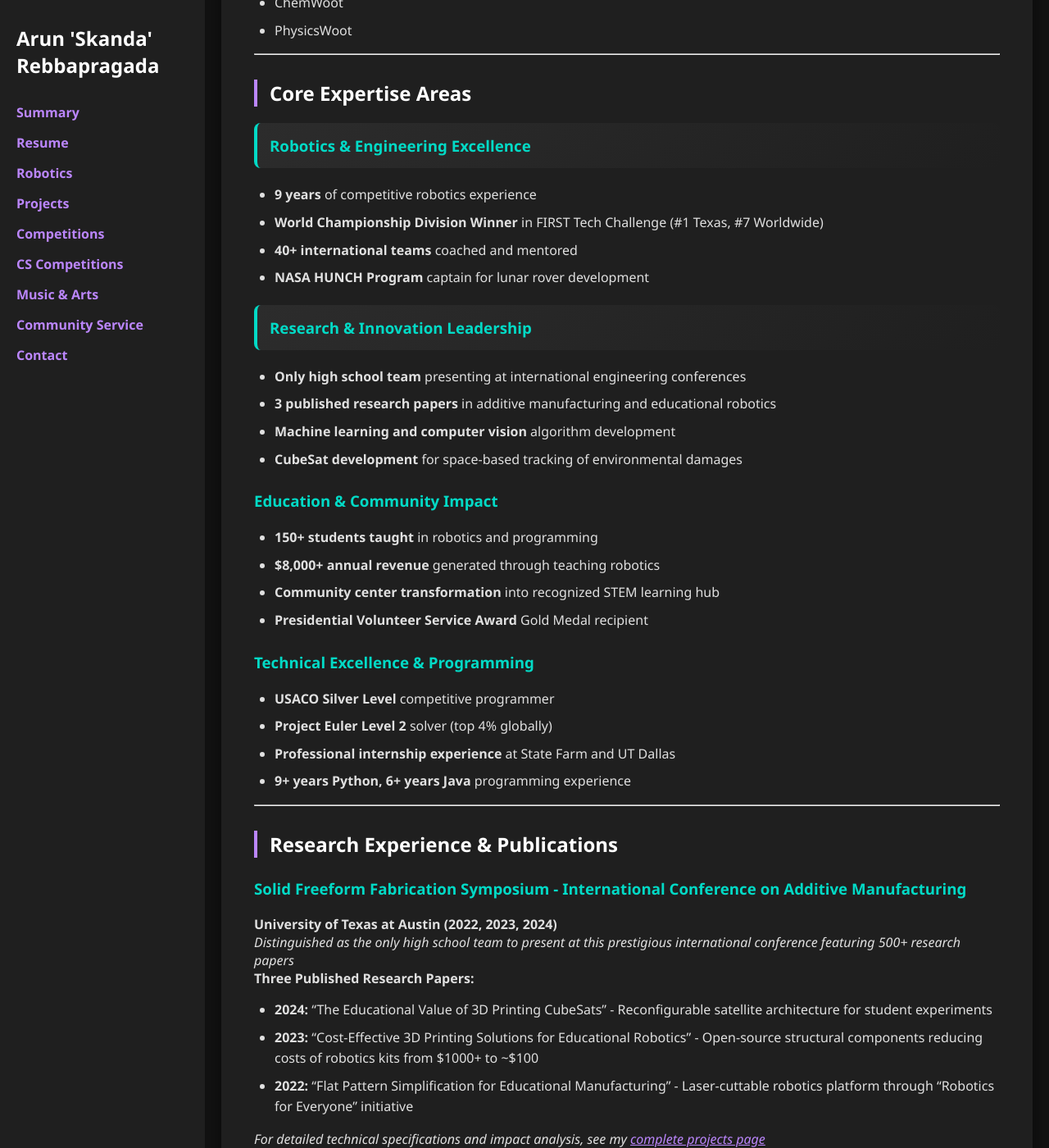
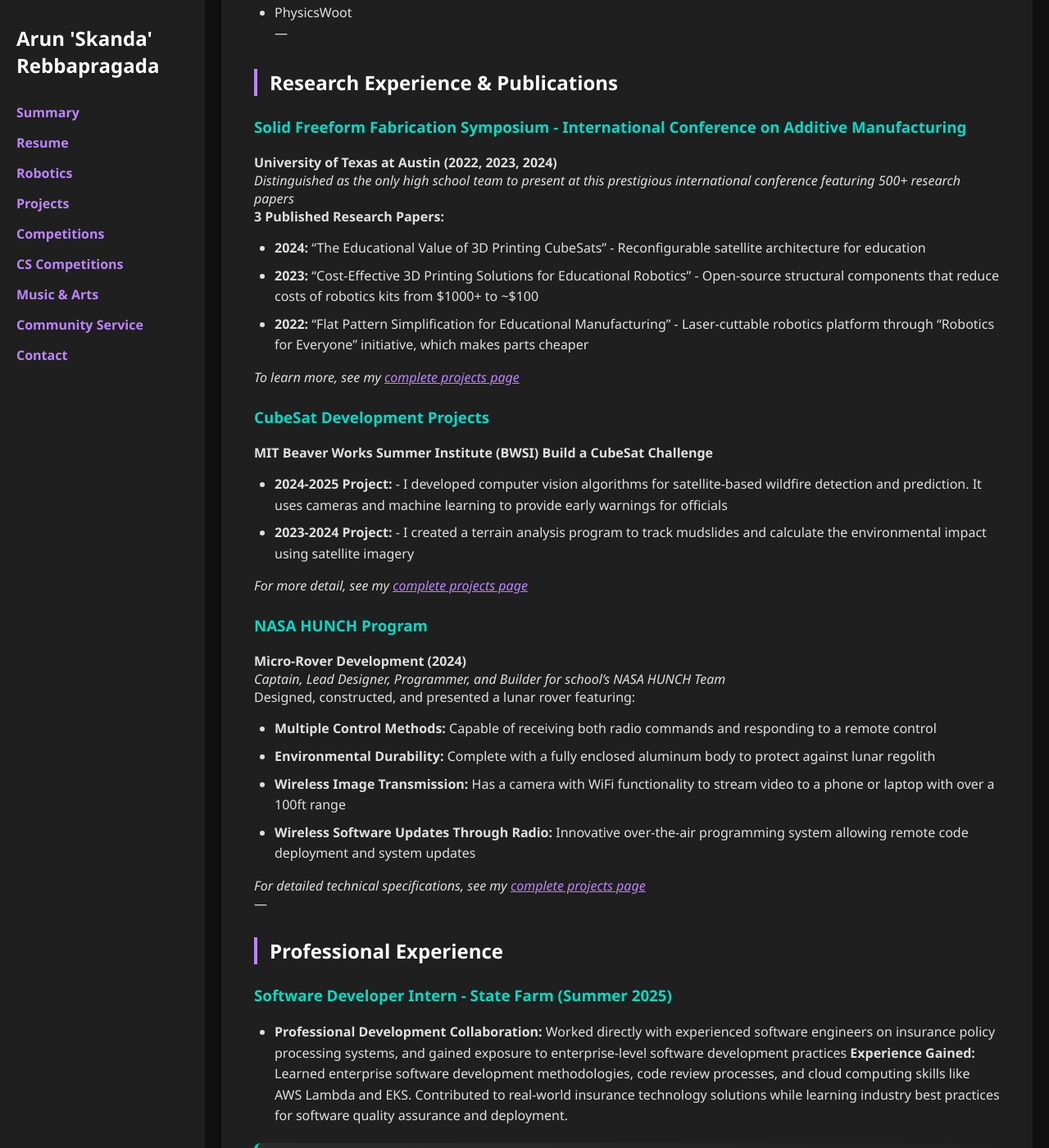
Before and after one commit to skandacode/skandacode.github.io, a Jekyll site: the page built from summary.md, in a window 1280 px wide and 1400 px high, scrolled down 1713 px. Shown: the whole window at 82% size. Built offline with Jekyll 4.4.1, drawn with Linux system fonts in a browser that asks for light colours; some of the changed text lies outside the part shown.

Commit message:
homepage and summary changes

```diff
--- a/summary.md
+++ b/summary.md
@@ -30,63 +29,35 @@ What sets me apart isn’t just academic performance. it's the way I connect tec
 
 ### Advanced Coursework
 
-**AP Classes & UT OnRamps Dual Enrollment:**
-- **AP Biology**
-- **AP Human Geography**
-- **AP Chemistry**
-- **AP Computer Science Principles**
-- **AP World History**
-- **AP Precalculus**
-- **UT OnRamps Physics**
-- **UT OnRamps US History**
-- **AP Psychology**
-- **AP Computer Science A**
-- **AP Environmental Science**
-- **AP English 3**
-- **AP Calculus BC**
-- **AP Physics C: Mechanics and Electricity & Magnetism** (Self-Study)
+AP Classes & UT OnRamps Dual Enrollment:
+- AP Biology (Score: 5, Grade 9)
+- AP Human Geography (Score: 4, Grade 9)
+- AP Chemistry (Score: 5, Grade 10)
+- AP Computer Science Principles (Score: 5, Grade 10)
+- AP World History (Score: 5, Grade 10)
+- AP Precalculus (Score: 5, Grade 10)
+- UT OnRamps Physics (Grade 10)
+- UT OnRamps US History (Grade 11)
+- AP Psychology (Grade 11)
+- AP Computer Science A (Grade 11)
+- AP Environmental Science (Grade 11)
+- AP English 3 (Grade 11)
+- AP Calculus BC (Grade 12)
+- AP Physics C: Mechanics and Electricity & Magnetism (Self-Study, Grade 12)
 
-**Art of Problem Solving (AoPS) Advanced Mathematics:**
+**Art of Problem Solving Courses:**
 
-*Mathematics Foundations:*
+*Math Courses:*
 - Introduction to Counting and Probability
 - Introduction to Geometry
 - Introduction to Number Theory
 - Intermediate Algebra
 - Calculus
 
-*Competition Sciences:*
+*Competition Preparation:*
 - ChemWoot
 - PhysicsWoot
-
----
-
-## Core Expertise Areas
-
-### **Robotics & Engineering Excellence**
-- **9 years** of competitive robotics experience
-- **World Championship Division Winner** in FIRST Tech Challenge (#1 Texas, #7 Worldwide)
-- **40+ international teams** coached and mentored
-- **NASA HUNCH Program** captain for lunar rover development
-
-### **Research & Innovation Leadership**
-- **Only high school team** presenting at international engineering conferences
-- **3 published research papers** in additive manufacturing and educational robotics
-- **Machine learning and computer vision** algorithm development
-- **CubeSat development** for space-based tracking of environmental damages
-
-### **Education & Community Impact**
-- **150+ students taught** in robotics and programming
-- **$8,000+ annual revenue** generated through teaching robotics
-- **Community center transformation** into recognized STEM learning hub
-- **Presidential Volunteer Service Award** Gold Medal recipient
-
-### **Technical Excellence & Programming**
-- **USACO Silver Level** competitive programmer
-- **Project Euler Level 2** solver (top 4% globally)
-- **Professional internship experience** at State Farm and UT Dallas
-- **9+ years Python, 6+ years Java** programming experience
-
+<br>
 ---
 
 ## Research Experience & Publications
@@ -96,34 +67,33 @@ What sets me apart isn’t just academic performance. it's the way I connect tec
 
 *Distinguished as the only high school team to present at this prestigious international conference featuring 500+ research papers*
 
-**Three Published Research Papers:**
-- **2024:** "The Educational Value of 3D Printing CubeSats" - Reconfigurable satellite architecture for student experiments
-- **2023:** "Cost-Effective 3D Printing Solutions for Educational Robotics" - Open-source structural components reducing costs of robotics kits from $1000+ to ~$100
-- **2022:** "Flat Pattern Simplification for Educational Manufacturing" - Laser-cuttable robotics platform through "Robotics for Everyone" initiative
+**3 Published Research Papers:**
+- **2024:** "The Educational Value of 3D Printing CubeSats" - Reconfigurable satellite architecture for education
+- **2023:** "Cost-Effective 3D Printing Solutions for Educational Robotics" - Open-source structural components that reduce costs of robotics kits from $1000+ to ~$100
+- **2022:** "Flat Pattern Simplification for Educational Manufacturing" - Laser-cuttable robotics platform through "Robotics for Everyone" initiative, which makes parts cheaper
 
-*For detailed technical specifications and impact analysis, see my [complete projects page](projects.md)*
+*To learn more, see my [complete projects page](projects.md)*
 
 ### CubeSat Development Projects
 **MIT Beaver Works Summer Institute (BWSI) Build a CubeSat Challenge**
 
-- **2024-2025 Project:** - Developed computer vision algorithms for satellite-based wildfire detection and prediction using camera systems and machine learning to provide early warning systems for fire management agencies
-- **2023-2024 Project:** - Created terrain analysis systems to track mudslides and calculate environmental impact using satellite imagery and geographical information systems
+- **2024-2025 Project:** - I developed computer vision algorithms for satellite-based wildfire detection and prediction. It uses cameras and machine learning to provide early warnings for officials
+- **2023-2024 Project:** - I created a terrain analysis program to track mudslides and calculate the environmental impact using satellite imagery
 
-*For detailed technical specifications and impact analysis, see my [complete projects page](projects.md)*
+*For more detail, see my [complete projects page](projects.md)*
 
 ### NASA HUNCH Program
 **Micro-Rover Development (2024)**
 
 *Captain, Lead Designer, Programmer, and Builder for school's NASA HUNCH Team*
 
-Designed and constructed a lunar-capable rover featuring:
-- **Dual Control Systems:** Remote control operation and computer-based radio command interface
-- **Environmental Durability:** Engineering specifications for lunar surface conditions including temperature extremes and vacuum environment
-- **Advanced Imaging:** High-resolution camera system with real-time image capture and transmission capabilities
-- **Wireless Software Updates:** Innovative over-the-air programming system allowing remote code deployment and system updates
-- **Communication Systems:** Radio frequency communication protocols for reliable data transmission
+Designed, constructed, and presented a lunar rover featuring:
+- **Multiple Control Methods:** Capable of receiving both radio commands and responding to a remote control
+- **Environmental Durability:** Complete with a fully enclosed aluminum body to protect against lunar regolith
+- **Wireless Image Transmission:** Has a camera with WiFi functionality to stream video to a phone or laptop with over a 100ft range
+- **Wireless Software Updates Through Radio:** Innovative over-the-air programming system allowing remote code deployment and system updates
 
-*For detailed technical specifications and impact analysis, see my [complete projects page](projects.md)*
+*For detailed technical specifications, see my [complete projects page](projects.md)*
 <br>
 ---
 
@@ -137,16 +107,13 @@ Designed and constructed a lunar-capable rover featuring:
 ### Research Intern - University of Texas at Dallas (Summer 2024)
 **Algorithms and Data Structures Workshop**
 
-- **Advanced Algorithm Study:** Comprehensive exploration of searching algorithms, sorting techniques, divide-and-conquer strategies, and dynamic programming approaches
-- **Data Structure Mastery:** In-depth analysis of lists, arraylists, queues, stacks, linked lists, and tree structures with practical applications
-- **Competition Problem Solving:** Applied theoretical knowledge to solve complex computational problems typical of programming competitions
+- **Different algorithms:** Learned about different types of searching algorithms, sorting techniques, divide-and-conquer strategies, and dynamic programming approaches
+- **Data Structures:** In-depth analysis of lists, arraylists, queues, stacks, linked lists, and tree structures with applications in competitive programming
 
 ### Research Intern - University of Texas at Dallas (Summer 2023)
 **Pattern Discovery and Machine Learning Laboratory**
-
-- **Vehicle Trajectory Prediction:** Developed and implemented a PyTorch-based Convolutional Neural Network (CNN) to predict vehicle movement patterns with 83% accuracy
+- **Vehicle Trajectory Prediction:** Developed and implemented a PyTorch-based Convolutional Neural Network to predict vehicle movement patterns with 83% accuracy
 - **Autonomous Vehicle Safety:** Created reinforcement learning algorithms to enable autonomous vehicles to avoid collisions by anticipating other vehicles' trajectories
-- **Machine Learning Pipeline:** Designed complete data processing pipeline from trajectory generation through model training and real-time prediction implementation
 
 ---
 
@@ -165,56 +132,31 @@ Raspberry Pi-based environmental monitoring solution for global cargo tracking,
 <br>
 ---
 
-## Competitive Robotics Excellence
+## Competitive Robotics
 
 *For complete robotics journey details and team achievements, see my [robotics page](robotics.md)*
 
 ### FIRST Tech Challenge (FTC) - Team Captain & Founder (2020-Present)
-*Lead CAD Modeler, Robot Builder, and Programmer*
 
-**Career Highlights:**
-- **2024-25 Season:** World Championship Division Winner, #1 Texas, #7 Global ranking
-- **2022-23 Season:** Texas State Championship Winner, 11th place globally at World Championships
-- **Teaching Impact:** Founded and coached 22+ competitive robotics teams, taught 150+ students
+- **2024-25 Season:** World Championship Division Winning Alliance Captain, #1 Texas ranking, #7 Global ranking and the Maryland Tech Invitational (MTI)
+- **2023-2024 Season:** Ranked #1 in software and controls, qualified for the World Championships and the MTI
+- **2022-23 Season:** Texas State Championship Winning Alliance Captain, 11th place globally at World Championships and the MTI
 
 ### FIRST Lego League (FLL) - Team Captain & Founder (2017-2020)
 - **World Championships:** Qualified 2018, 2020 (represented Texas)
-- **Regional Excellence:** Multiple #1 rankings and championship awards
+- **Regional Excellence:** Multiple #1 rankings at all levels in North Texas
 
-### Educational Leadership
+### Spreading Awareness of STEM
 - **Primary Robotics Instructor:** Generated $8,000+ annually through educational programs
 - **Community Impact:** Transformed local community center into recognized STEM learning hub
 - **International Reach:** Mentored teams across multiple countries and regions
+- **Teaching Impact:** Founded and coached 22+ competitive robotics teams, taught 150+ students
 
 ---
 
-## Cultural Heritage & Artistic Pursuits
+## Cultural Heritage
 
 Beyond my work in STEM, I’ve stayed connected to my cultural roots through South Indian classical music. I’ve been learning Carnatic vocal music for 7 years and have spent 8 years on the bamboo flute. I also earned a $4,000 Texas Folklife scholarship that allowed me to explore the philosophical ideas in classical compositions.
 
 *For complete details on musical achievements and cultural contributions, see my [music & arts page](music-arts.md)*
 <br>
----
-<br>
-## Quick Navigation
-
-### **[Physics & Math Competitions](competitions.md)**
-{: .nav-card}
-
-### **[Computer Science Competitions](cs-competitions.md)**
-{: .nav-card}
-
-### **[Music & Arts](music-arts.md)**
-{: .nav-card}
-
-### **[Community Service](community-service.md)**
-{: .nav-card}
-
-### **[Robotics](robotics.md)**
-{: .nav-card}
-
-### **[Projects](projects.md)**
-{: .nav-card}
-
-### **[Complete Resume](resume.md)**
-{: .nav-card}
```
Also changed, not shown: other parts of summary.md (+0 -1 lines), index.md (+6 -35 lines).
